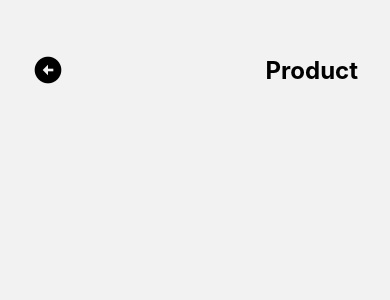
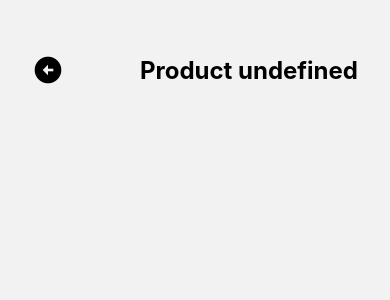
Before and after one commit to santo-ti/navigation-app, a React Native app: screen /Product in a window 390 px wide. Shown: the top 300 px of the page. Built offline with nearby package versions, Linux system fonts and the light colour scheme.

Commit message:
feat: update navigation to pass product ID from Home to Product component

```diff
--- a/src/app/Home.tsx
+++ b/src/app/Home.tsx
@@ -9,7 +9,7 @@ export function Home({ navigation }: StackRoutesProps<"Home">) {
       <Header
         title="Home"
         icon="add-circle"
-        handleIconClick={() => navigation.navigate("Product")}
+        handleIconClick={() => navigation.navigate("Product", { id: "555" })}
       />
     </View>
   );
--- a/src/app/Product.tsx
+++ b/src/app/Product.tsx
@@ -3,11 +3,11 @@ import { View } from "react-native";
 import { Header } from "@/components/Header";
 import { StackRoutesProps } from "@/routes/StackRoustes";
 
-export function Product({ navigation }: StackRoutesProps<"Product">) {
+export function Product({ navigation, route }: StackRoutesProps<"Product">) {
   return (
     <View style={{ flex: 1, padding: 32, paddingTop: 54 }}>
       <Header
-        title="Product"
+        title={"Product " + route.params?.id}
         icon="arrow-circle-left"
         iconPosition="left"
         handleIconClick={() => navigation.goBack()}
--- a/src/routes/StackRoustes.tsx
+++ b/src/routes/StackRoustes.tsx
@@ -8,7 +8,7 @@ import { Product } from "@/app/Product";
 
 export type StackRoutesParamList = {
   Home: undefined;
-  Product: undefined;
+  Product: undefined | { id: string };
 };
 
 export type StackRoutesProps<T extends keyof StackRoutesParamList> =
```
